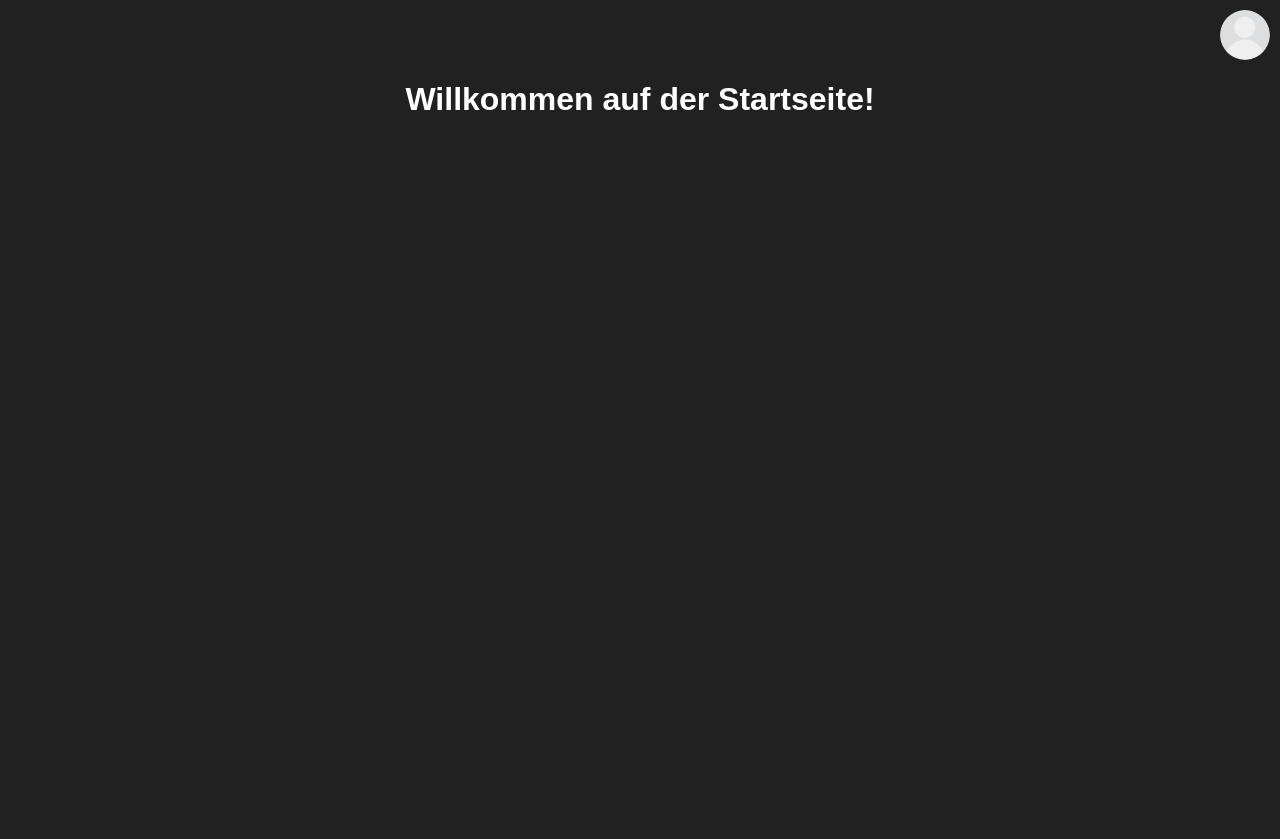
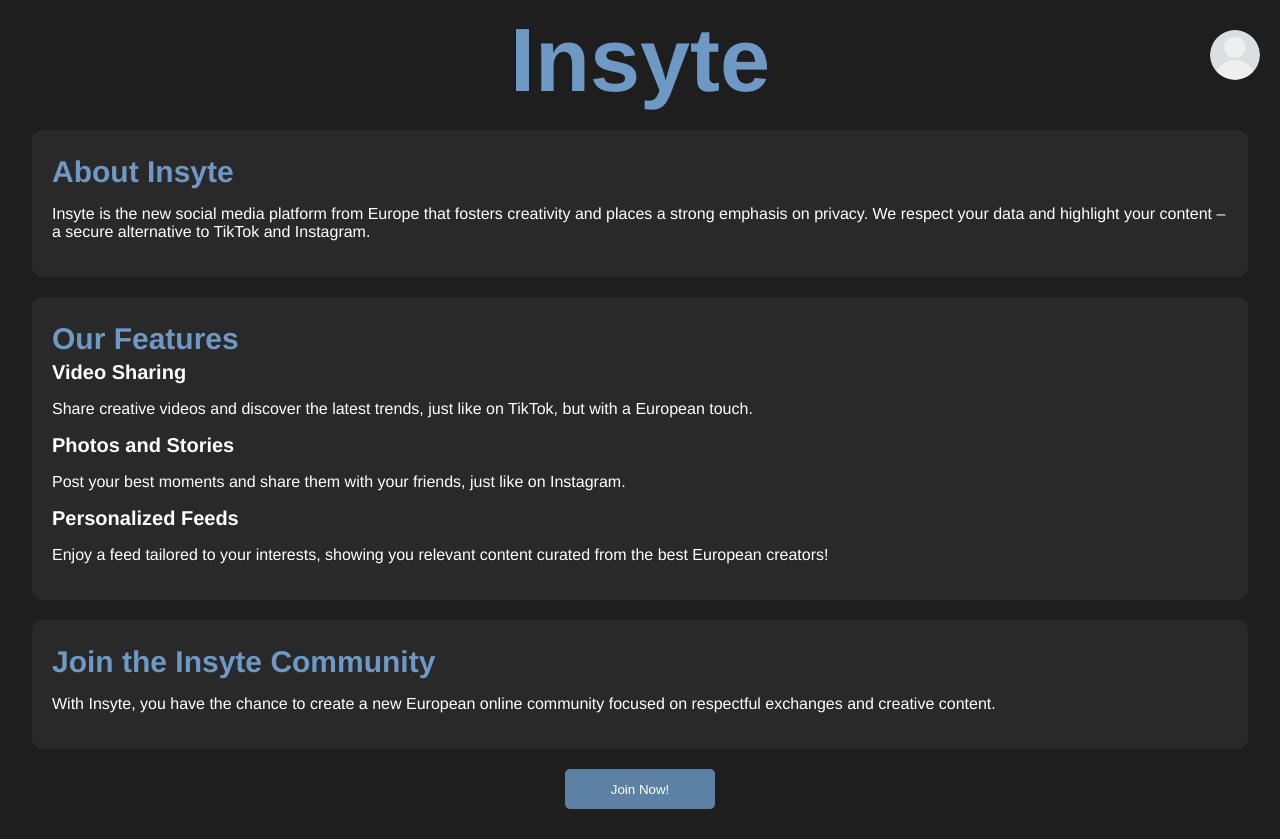
Before and after one commit to maelseewal/sotuialmediawebsite, a website: page public/index.html in a window 1280 px wide. Before the commit the page ends 800 px from the top, so only its background shows below. Drawn offline with Linux system fonts and the light colour scheme; no server answers.

Commit message:
add startscreen

```diff
--- a/public/css/profile.css
+++ b/public/css/profile.css
@@ -5,7 +5,7 @@
 body {
   color: #ffffff;
   font-family: Arial, Helvetica, sans-serif;
-  background-color: rgb(0, 0, 0);
+  background-color: rgb(30, 30, 30);
 }
 ::-webkit-scrollbar {
   display: none;
@@ -20,7 +20,7 @@ body {
   justify-content: start;
   height: 90vh;
   width: 70vw;
-  background-color: rgba(255, 255, 255, 0.13);
+  background-color: rgb(32, 33, 32);
   position: absolute;
   transform: translate(-50%, -50%);
   top: 50%;
@@ -28,16 +28,17 @@ body {
   border-radius: 10px;
   backdrop-filter: blur(10px);
   border: 2px solid rgba(255, 255, 255, 0.1);
-  box-shadow: 0 0 40px rgba(72, 72, 72, 0.6);
+  box-shadow: 0 0 30px rgba(72, 72, 72, 0.6);
   padding: 50px;
   box-sizing: border-box;
 }
-#main img {
+#img {
+  height: 130px;
   width: 130px;
-  height: 130px;
+  border-radius: 50%;
   margin-right: 100px;
-  border-radius: 100%;
-  object-fit: cover;
+  object-position: center;
+  object-fit: fill;
 }
 .profileinfo {
   display: flex;
--- /dev/null
+++ b/public/css/styles.css
@@ -0,0 +1,95 @@
+:root {
+  --bg-main: rgb(30, 30, 30);
+  --bg-secondary: rgb(41, 41, 41);
+  --heading-color: #6d99c4;
+  --text-color: rgb(255, 255, 255);
+  --font-family: Helvetica;
+  --font-size-h1: 90px;
+  --font-size-h2: 30px;
+  --font-size-h3: 20px;
+}
+
+::-webkit-scrollbar {
+  display: none;
+}
+
+body {
+  margin: 0;
+  padding: 0;
+  background-color: var(--bg-main);
+  color: var(--text-color);
+  font-family: var(--font-family);
+}
+header {
+  height: 120px;
+  width: 100vw;
+  background-color: var(--bg-main);
+  display: flex;
+  justify-content: center;
+  align-items: center;
+}
+h1 {
+  margin: 0;
+  color: var(--heading-color);
+  font-size: var(--font-size-h1);
+}
+img {
+  position: absolute;
+  height: 50px;
+  width: 50px;
+  border-radius: 50%;
+  object-fit: cover;
+  top: 30px;
+  right: 20px;
+}
+main {
+  margin-top: 10px;
+  margin-bottom: 10px;
+  width: 100vw;
+  height: auto;
+  background-color: var(--bg-main);
+  display: flex;
+  justify-content: center;
+  align-items: center;
+  flex-direction: column;
+}
+.about,
+.features,
+.community {
+  width: 95vw;
+  background-color: var(--bg-secondary);
+  border-radius: 10px;
+  padding: 20px;
+  box-sizing: border-box;
+  margin-bottom: 20px;
+}
+.about h2,
+.features h2,
+.community h2 {
+  margin-top: 5px;
+  margin-bottom: 5px;
+  color: var(--heading-color);
+  font-size: var(--font-size-h2);
+}
+.about h3,
+.features h3,
+.community h3 {
+  margin-top: 2px;
+  margin-bottom: 2px;
+  color: var(--text-color);
+  font-size: var(--font-size-h3);
+}
+button {
+  background-color: #5d81a5;
+  border-radius: 5px;
+  border: none;
+  height: 40px;
+  width: 150px;
+  color: var(--text-color);
+  margin-bottom: 20px;
+  transition: background-color 0.3s;
+}
+button:hover {
+  background-color: #4a6580;
+  cursor: pointer;
+}
--- a/public/index.html
+++ b/public/index.html
@@ -1,66 +1,51 @@
 <!DOCTYPE html>
-<html lang="de">
+<html lang="en">
 
 <head>
   <meta charset="UTF-8">
   <meta name="viewport" content="width=device-width, initial-scale=1.0">
-  <title>Startseite</title>
-  <style>
-    body {
-      font-family: Arial, sans-serif;
-      margin: 0;
-      padding: 0;
-      height: 100%;
-      background-color: rgb(33, 33, 33);
-    }
-
-    header {
-      position: fixed;
-      top: 0;
-      right: 0;
-      padding: 10px;
-      background-color: transparent;
-    }
-
-    header img {
-      width: 50px;
-      /* Größe des profilebildes */
-      height: 50px;
-      border-radius: 50%;
-      /* Rundes profilebild */
-      object-fit: cover;
-    }
-
-    .content {
-      padding-top: 60px;
-      /* Platz für das fixierte Header-Bild */
-      text-align: center;
-      height: calc(100% - 60px);
-      /* Volle Höhe, minus den Header */
-      display: flex;
-      justify-content: center;
-      align-items: center;
-    }
-
-    h1 {
-      font-size: 2em;
-      font-family: Arial, Helvetica, sans-serif;
-      color: white;
-    }
-  </style>
+  <title>Homepage</title>
+  <link rel="stylesheet" href="css/styles.css">
 </head>
 
 <body>
+  <header>
+    <h1>Insyte</h1>
+    <a href="/profile"><img src="img/profile.png" alt="profile picture"></a>
+  </header>
+  <main>
+    <section class="about">
+      <h2>About Insyte</h2>
+      <p>Insyte is the new social media platform from Europe that fosters creativity and places a strong emphasis on
+        privacy. We respect your data and highlight your content – a secure alternative to TikTok and Instagram.</p>
+    </section>
 
-  <header>
-    <a href="/profile"><img src="img/profile.png" alt="profilebild"></a>
+    <section class="features">
+      <h2>Our Features</h2>
+      <div class="feature-item">
+        <h3>Video Sharing</h3>
+        <p>Share creative videos and discover the latest trends, just like on TikTok, but with a European touch.</p>
+      </div>
+      <div class="feature-item">
+        <h3>Photos and Stories</h3>
+        <p>Post your best moments and share them with your friends, just like on Instagram.</p>
+      </div>
+      <div class="feature-item">
+        <h3>Personalized Feeds</h3>
+        <p>Enjoy a feed tailored to your interests, showing you relevant content curated from the best European
+          creators!</p>
+      </div>
+    </section>
 
-  </header>
+    <section class="community">
+      <h2>Join the Insyte Community</h2>
+      <p>With Insyte, you have the chance to create a new European online community focused on respectful exchanges
+        and creative content.</p>
+    </section>
 
-  <div class="content">
-    <h1>Willkommen auf der Startseite!</h1>
-  </div>
+    <a href="/profile"><button>Join Now!</button></a>
 
+  </main>
 </body>
 <script>
   fetch('/profiledata')
@@ -69,8 +54,14 @@
       if (data.profileeImage) {
         document.querySelector('img').src = '/../' + data.profileeImage;
       }
+      if (data.username) {
+        document.querySelector('button').textContent = "Profile";
+      } else {
+        document.querySelector('button').textContent = "Join Now!";
+      }
     })
-    .catch(error => console.error('Fehler:', error));
+    .catch(error => console.error('Error:', error));
+
 </script>
 
 </html>
```
Also changed, not shown: public/foryou.html (added, +24 -0 lines), public/loading.html (added, +51 -0 lines), public/profile.html (+28 -3 lines), server.js (+6 -2 lines), 2 other files.
